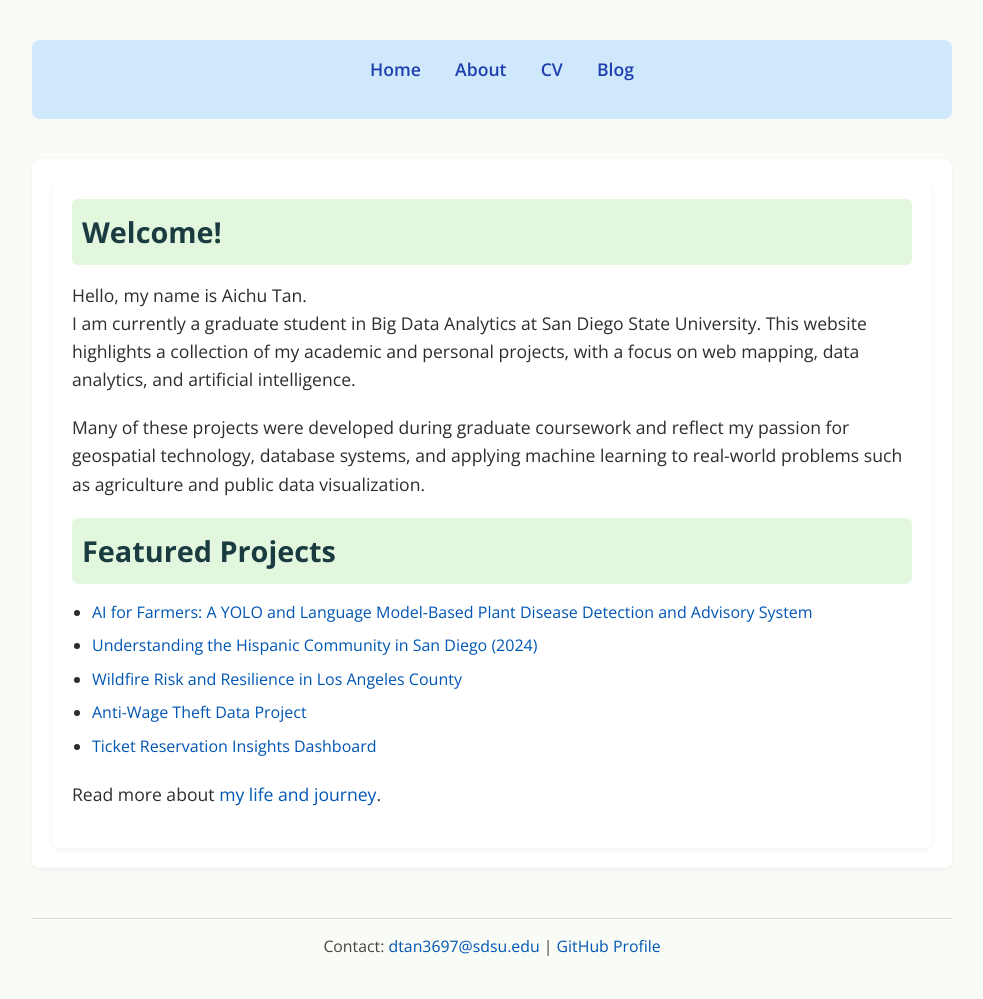
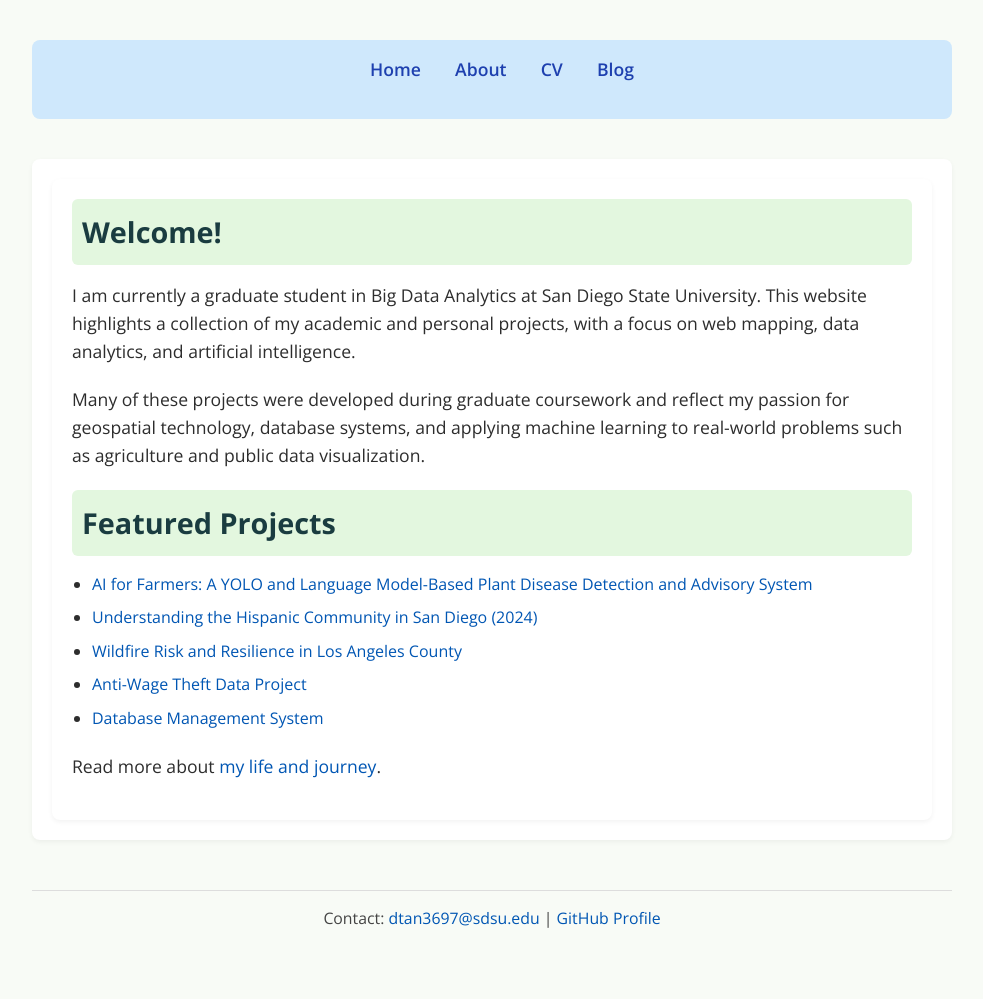
Before and after one commit to AichuTan/MyPortfolio, a Jekyll site: the page built from index.html, in a window 1280 px wide. Shown: the whole page, without its empty margins (148-1131 px from the left). Built offline with Jekyll 4.4.1, drawn with Linux system fonts in a browser that asks for light colours; after the commit the page ends 971 px from its top, so only the background shows below that.

Commit message:
Update index.html

```diff
--- a/index.html
+++ b/index.html
@@ -5,16 +5,21 @@
 
 <div class="container">
       <h2>Welcome!</h2>
-      <p>
-        Hello, my name is Aichu Tan.<br> I am currently a graduate student in Big
-        Data Analytics at San Diego State University. This website highlights a
-        collection of my academic and personal projects, with a focus on web
-        mapping, data analytics, and artificial intelligence. </p>
-      <p>  Many of these projects were developed during graduate coursework and reflect my
-        passion for geospatial technology, database systems, and applying
-        machine learning to real-world problems such as agriculture and public
-        data visualization.
-      </p>
+
+        <p>
+          I am currently a graduate student in Big Data Analytics at San Diego
+          State University. This website highlights a collection of my academic
+          and personal projects, with a focus on web mapping, data analytics,
+          and artificial intelligence.
+        </p>
+
+        <p>
+          Many of these projects were developed during graduate coursework and
+          reflect my passion for geospatial technology, database systems, and
+          applying machine learning to real-world problems such as agriculture
+          and public data visualization.
+        </p>
+
 
       <h2>Featured Projects</h2>
       <ul>
@@ -33,10 +38,10 @@
           <a href="https://sites.google.com/sdsu.edu/wagetheft/home?authuser=1">Anti-Wage Theft Data Project</a>
         </li>
       <li>
-          <a href="https://aichutan.github.io/Online-Ticket-Database-Management-System/ticket_reservation_insights_dashboard.html">Ticket Reservation Insights Dashboard</a>
+          <a href="https://github.com/AichuTan/Online-Ticket-Database-Management-System">Database Management System</a>
         </li>
       </ul>
 
       <p>Read more about <a href="{{ '/about/' | relative_url }}">my life and journey</a>.</p>
+      </div>
     </main>
-</div>
```
